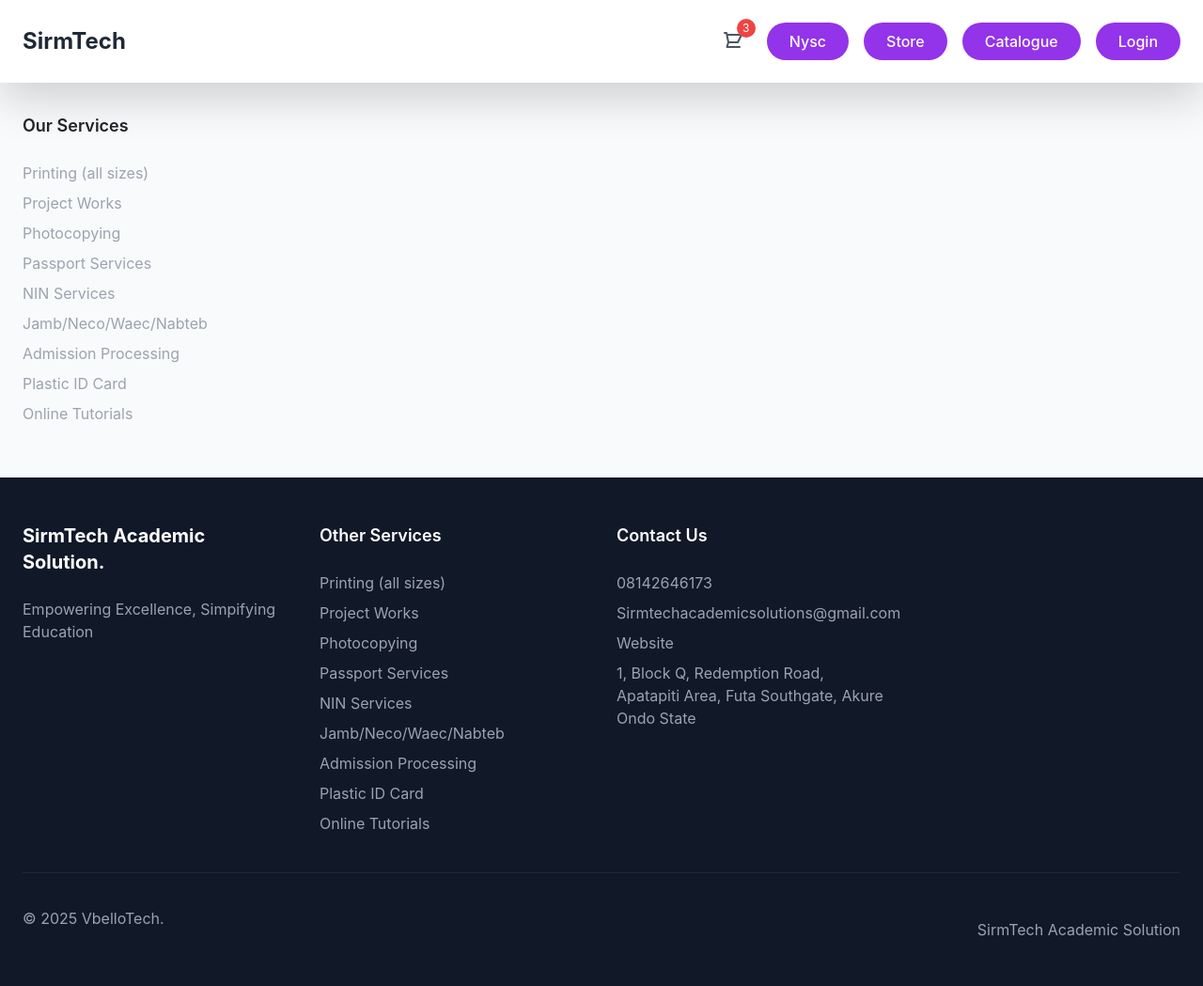
After one commit to vbello-tech/Sirmtech, a Django app: page /catalogue/ in a window 1280 px wide. The commit adds this page. Shown: the whole page at 94% size. Run offline with Django 5.2, Linux system fonts and the light colour scheme; some libraries are stand-ins or nearby versions.

Commit message:
add catalogue page

```diff
--- a/accounts/urls.py
+++ b/accounts/urls.py
@@ -7,11 +7,12 @@
     PasswordResetDoneView,
     PasswordResetCompleteView,
 )
-from .views import HomeView
+from .views import HomeView,  CatalogueView
 
 app_name = "user"
 urlpatterns = [
     path('', HomeView.as_view(), name="home"),
+    path('catalogue/', CatalogueView.as_view(), name="catalogue"),
     path('login/', LoginView.as_view(template_name='registrations/login.html'), name="login"),
     path('logout/', LogoutView.as_view(), name="logout"),
 ]
--- a/accounts/views.py
+++ b/accounts/views.py
@@ -7,3 +7,8 @@
 class HomeView(View):
     def get(self, request, *args, **kwargs):
         return render(request, 'registrations/home.html',)
+
+
+class CatalogueView(View):
+    def get(self, request, *args, **kwargs):
+        return render(request, 'registrations/catalogue.html',)
--- a/templates/base.html
+++ b/templates/base.html
@@ -70,7 +70,7 @@
                           </a>
                     </button>
                     <button class="bg-purple-600 text-white px-4 py-2 rounded-full hover:bg-purple-700 transition-colors">
-                        <a class="text-md font-medium hover:underline hover:text-white underline-offset-4" href="#">
+                        <a class="text-md font-medium hover:underline hover:text-white underline-offset-4" href="{% url 'user:catalogue' %}">
                             Catalogue
                           </a>
                     </button>
--- /dev/null
+++ b/templates/registrations/catalogue.html
@@ -0,0 +1,28 @@
+{% extends 'base.html' %}
+
+{% block title %} {% endblock title %}
+
+ {% load crispy_forms_tags %}
+
+{% block body %}
+
+
+
+<div>
+    <h3 class="text-lg font-semibold mb-4">Our Services</h3>
+    <ul class="space-y-2">
+        <li><a href="#" class="text-gray-400 hover:text-white transition duration-300">Printing (all sizes)</a></li>
+        <li><a href="#" class="text-gray-400 hover:text-white transition duration-300">Project Works</a></li>
+        <li><a href="#" class="text-gray-400 hover:text-white transition duration-300">Photocopying</a></li>
+        <li><a href="#" class="text-gray-400 hover:text-white transition duration-300">Passport Services</a></li>
+        <li><a href="#" class="text-gray-400 hover:text-white transition duration-300">NIN Services</a></li>
+        <li><a href="#" class="text-gray-400 hover:text-white transition duration-300">Jamb/Neco/Waec/Nabteb</a></li>
+        <li><a href="#" class="text-gray-400 hover:text-white transition duration-300">Admission Processing</a></li>
+        <li><a href="#" class="text-gray-400 hover:text-white transition duration-300">Plastic ID Card</a></li>
+        <li><a href="#" class="text-gray-400 hover:text-white transition duration-300">Online Tutorials</a></li>
+    </ul>
+</div>
+
+
+
+{% endblock body %}
```
